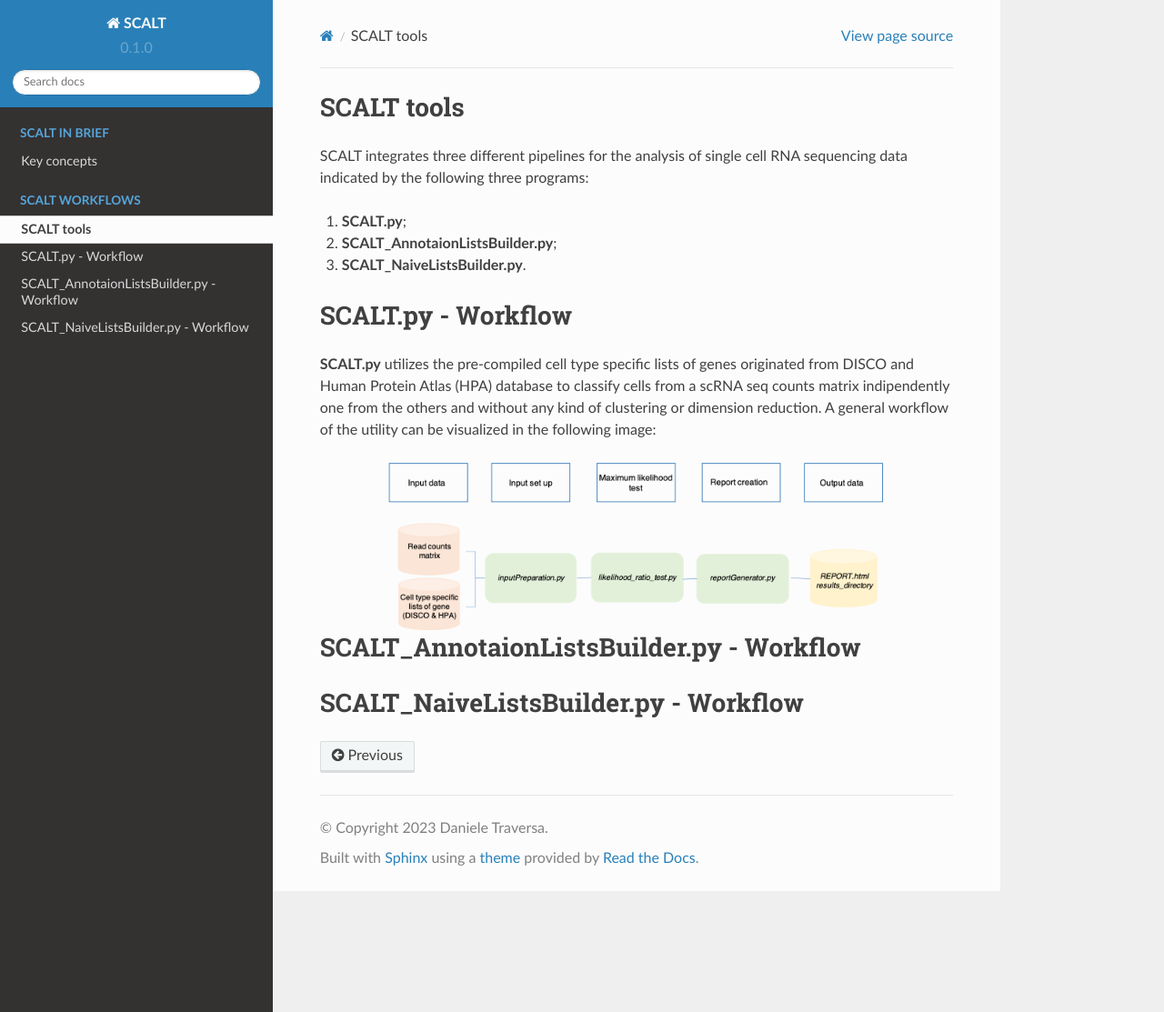
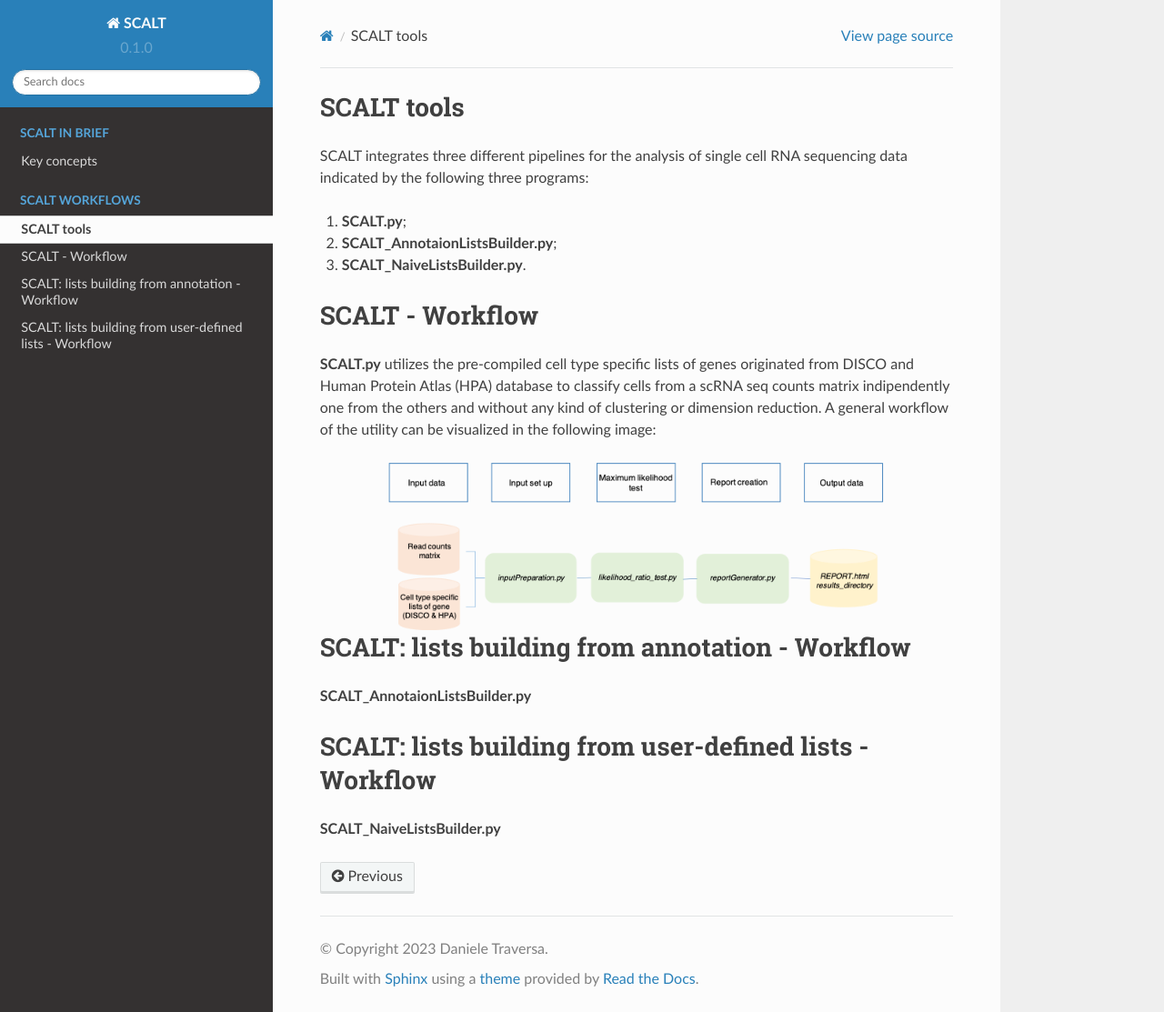
Before and after one commit to danitrave/CapitalCitiesGame, a Sphinx documentation site: the page built from docs/source/workflows.rst, in a window 1280 px wide and 1113 px high. Shown: the whole window at 91% size. Built offline with Sphinx 7.4.7 and the Read the Docs theme 2.0.0, drawn with Linux system fonts in a browser that asks for light colours.

Commit message:
Update workflows.rst

```diff
--- a/docs/source/workflows.rst
+++ b/docs/source/workflows.rst
@@ -7,8 +7,8 @@ SCALT integrates three different pipelines for the analysis of single cell RNA s
 2. **SCALT_AnnotaionListsBuilder.py**;
 3. **SCALT_NaiveListsBuilder.py**.
 
-SCALT.py - Workflow
-===================
+SCALT - Workflow
+================
 
 **SCALT.py** utilizes the pre-compiled cell type specific lists of genes originated from DISCO and Human Protein Atlas (HPA) database to classify cells from a scRNA seq counts matrix indipendently one from the others and without any kind of clustering or dimension reduction. A general workflow of the utility can be visualized in the following image:
 
@@ -16,8 +16,12 @@ SCALT.py - Workflow
    :align: center
    :scale: 40%
 
-SCALT_AnnotaionListsBuilder.py - Workflow
-=========================================
+SCALT: lists building from annotation - Workflow
+================================================
 
-SCALT_NaiveListsBuilder.py - Workflow
-=====================================
+**SCALT_AnnotaionListsBuilder.py**
+
+SCALT: lists building from user-defined lists - Workflow
+========================================================
+
+**SCALT_NaiveListsBuilder.py**
```
